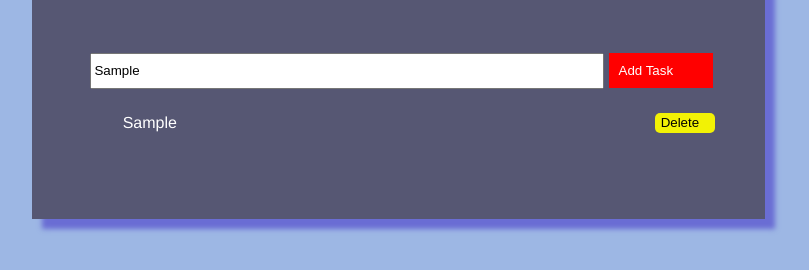
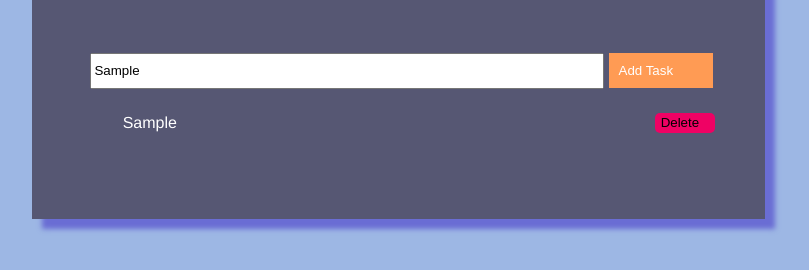
Before and after one commit to niawjunior/todolist-with-javascript, a plain HTML site: page index.html in a window 1280 px wide. Both pictures are taken after typing "Sample" into the empty fields and a click on the button "Add Task". Shown: the part 260-530 px from the top of the page, without its empty margins (254-1063 px from the left). Drawn offline with Linux system fonts and the light colour scheme.

Commit message:
fix style

```diff
--- a/mystyle.css
+++ b/mystyle.css
@@ -5,7 +5,7 @@ body {
     font-family: helvetica,Arial;
 }
 #add {
-    background-color: red;
+    background-color: #ff9b54;
     border: 0;
     color: white;
     padding: 10px 10px;
@@ -15,7 +15,7 @@ body {
 }
 .remove {
     margin-top:8px;
-    background-color: #f2f205;
+    background-color: #ef0264;
     float: right;
     clear:both;
     padding-right:20px;
```
